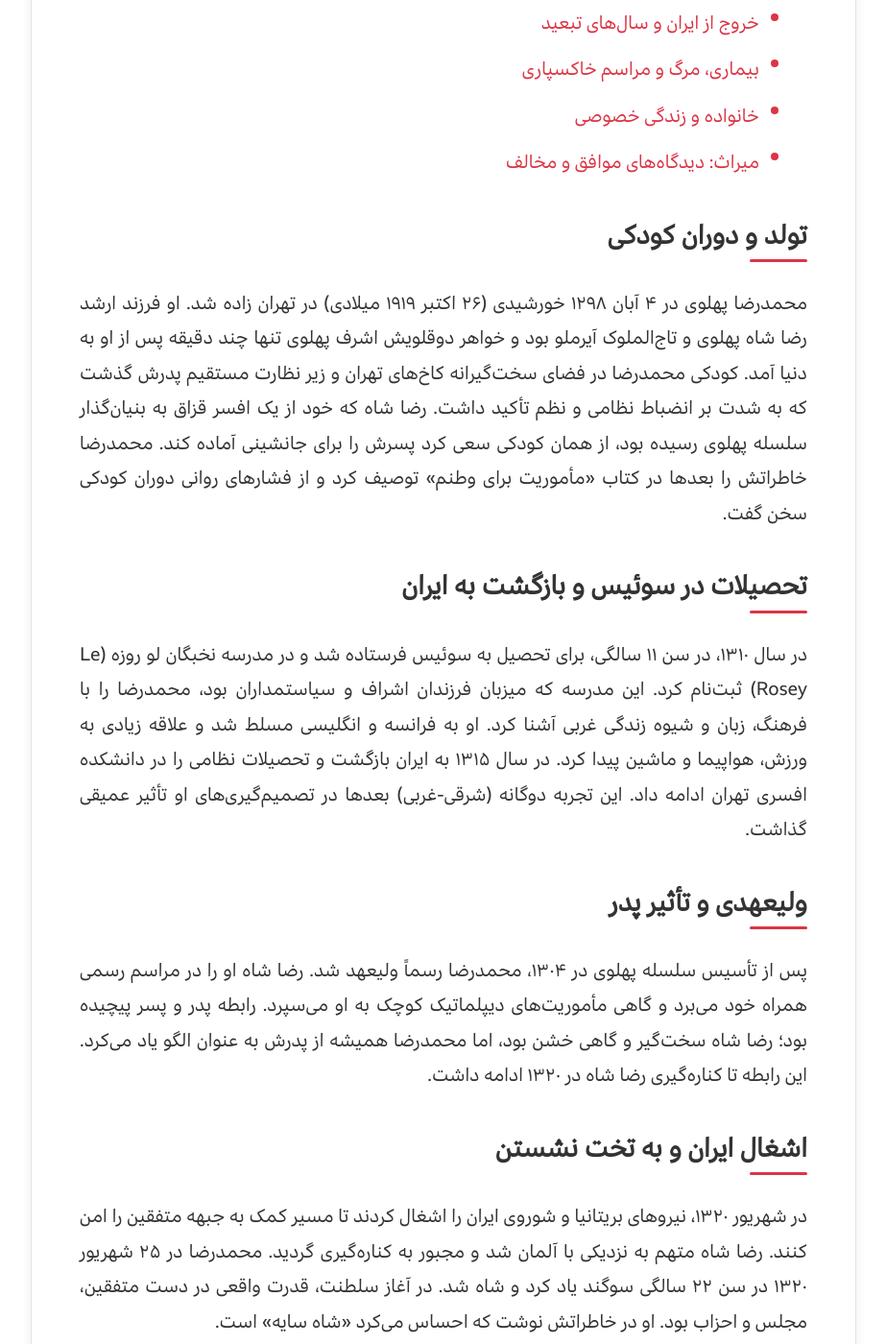
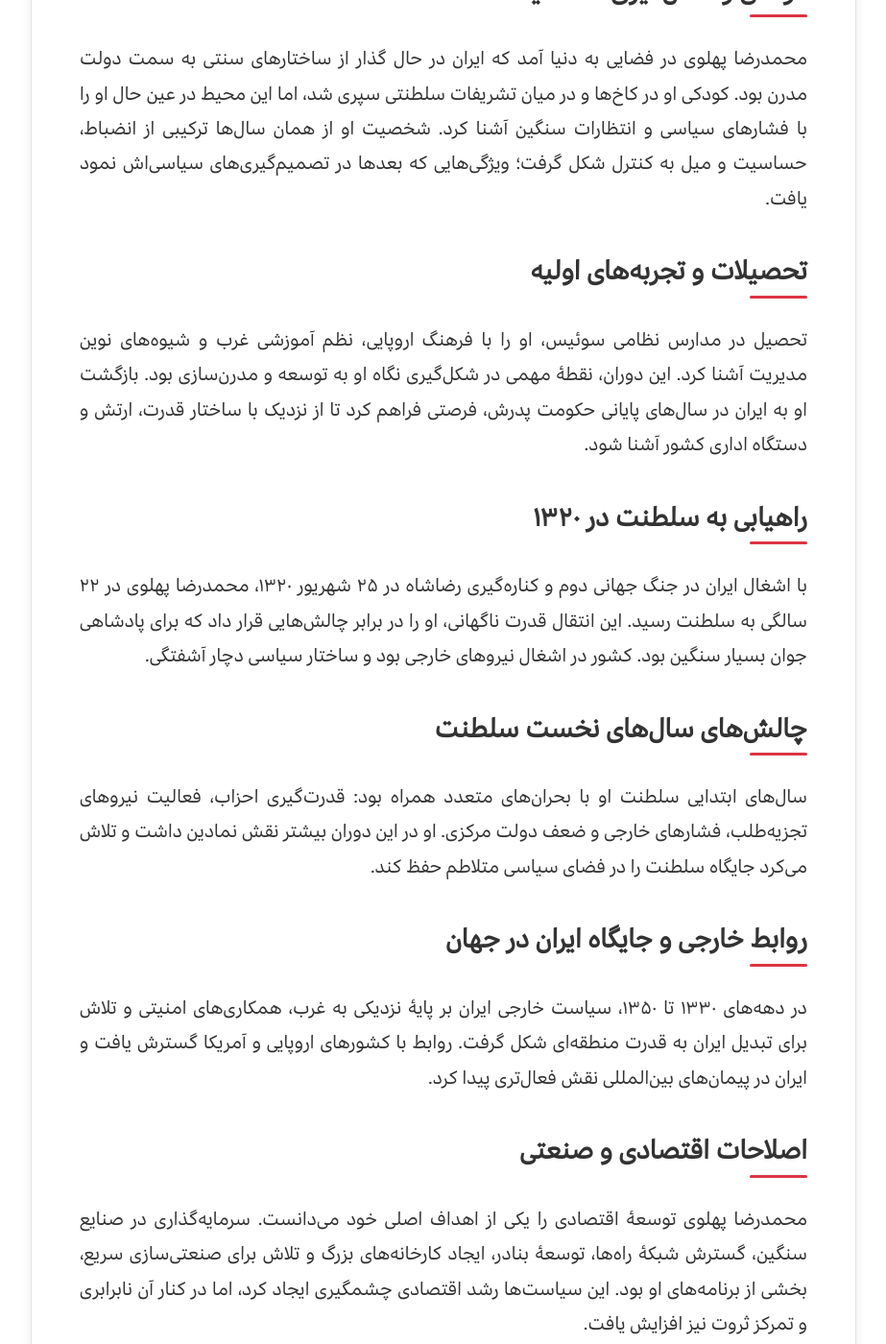
Before and after one commit to darkblog/darkblog.github.io, a Jekyll site: the page built from _posts/2025-12-28-mohammadreza-pahlavi.md, in a window 1280 px wide and 1400 px high, scrolled down 2157 px. Shown: the whole window at 96% size, without its empty margins (178-1101 px from the left). Built offline with Jekyll 4.4.1, drawn with Linux system fonts in a browser that asks for light colours; some of the changed text lies outside the part shown.

Commit message:
Update 2025-12-28-mohammadreza-pahlavi.md

```diff
--- a/_posts/2025-12-28-mohammadreza-pahlavi.md
+++ b/_posts/2025-12-28-mohammadreza-pahlavi.md
@@ -5,107 +5,70 @@ permalink: /blog/mohammadreza-pahlavi
 image: /blog/mohammadreza-pahlavi.jpg
 ---
 
-**محمدرضا پهلوی، آخرین شاه ایران، در ۴ آبان ۱۲۹۸ در تهران زاده شد و در سن ۲۲ سالگی، پس از کناره‌گیری پدرش رضا شاه در شهریور ۱۳۲۰، به پادشاهی رسید. سلطنت ۳۷ ساله او با مدرن‌سازی گسترده، انقلاب سفید (شامل اصلاحات ارضی، حق رأی زنان و آموزش همگانی)، رشد اقتصادی چشمگیر در دهه ۱۳۵۰ به دلیل درآمد نفت، و تقویت روابط با غرب همراه بود، اما همزمان با سرکوب مخالفان سیاسی از طریق ساواک، افزایش فاصله طبقاتی و نارضایتی‌های اجتماعی-فرهنگی روبه‌رو شد. اعتراضات گسترده در سال ۱۳۵۷ به انقلاب اسلامی منجر شد و او در ۲۶ دی همان سال ایران را ترک کرد. محمدرضا پهلوی پس از دوران تبعید در کشورهای مختلف و مبارزه با سرطان، در ۵ مرداد ۱۳۵۹ در قاهره درگذشت و میراثش همچنان موضوع بحث‌های متناقض در تاریخ معاصر ایران است**
+محمدرضا پهلوی، دومین پادشاه دودمان پهلوی، در ۴ آبان ۱۲۹۸ در تهران به دنیا آمد و از ۲۵ شهریور ۱۳۲۰ تا ۲۲ بهمن ۱۳۵۷ بر ایران حکومت کرد. دوران او با مدرن‌سازی گسترده، اصلاحات اقتصادی و اجتماعی، گسترش روابط بین‌المللی و همچنین تنش‌های سیاسی داخلی همراه بود. زندگی او از کودکی در محیطی سلطنتی تا سال‌های پایانی در تبعید، سرشار از فراز و فرودهایی است که هرکدام در تاریخ معاصر ایران نقشی تعیین‌کننده داشته‌اند.
 
-## فهرست
+## فهرست مطالب
+- [کودکی و شکل‌گیری شخصیت](#کودکی-و-شکل‌گیری-شخصیت)
+- [تحصیلات و تجربه‌های اولیه](#تحصیلات-و-تجربه‌های-اولیه)
+- [راهیابی به سلطنت در ۱۳۲۰](#راهیابی-به-سلطنت-در-۱۳۲۰)
+- [چالش‌های سال‌های نخست سلطنت](#چالش‌های-سال‌های-نخست-سلطنت)
+- [روابط خارجی و جایگاه ایران در جهان](#روابط-خارجی-و-جایگاه-ایران-در-جهان)
+- [اصلاحات اقتصادی و صنعتی](#اصلاحات-اقتصادی-و-صنعتی)
+- [نقش ارتش و نهادهای امنیتی](#نقش-ارتش-و-نهادهای-امنیتی)
+- [انقلاب سفید و پیامدهای آن](#انقلاب-سفید-و-پیامدهای-آن)
+- [تحولات فرهنگی و اجتماعی](#تحولات-فرهنگی-و-اجتماعی)
+- [رابطه با روحانیت و نیروهای مذهبی](#رابطه-با-روحانیت-و-نیروهای-مذهبی)
+- [افزایش درآمد نفتی و اثرات آن](#افزایش-درآمد-نفتی-و-اثرات-آن)
+- [نارضایتی‌های سیاسی و اجتماعی](#نارضایتی‌های-سیاسی-و-اجتماعی)
+- [سال‌های پایانی حکومت](#سال‌های-پایانی-حکومت)
+- [خروج از ایران در ۱۳۵۷](#خروج-از-ایران-در-۱۳۵۷)
+- [سال‌های تبعید و مرگ](#سال‌های-تبعید-و-مرگ)
+- [میراث تاریخی و ارزیابی‌های متفاوت](#میراث-تاریخی-و-ارزیابی‌های-متفاوت)
 
-- [تولد و دوران کودکی](#تولد-و-دوران-کودکی)
-- [تحصیلات در سوئیس و بازگشت به ایران](#تحصیلات-در-سوییس-و-بازگشت-به-ایران)
-- [ولیعهدی و تأثیر پدر](#ولیعهدی-و-تأثیر-پدر)
-- [اشغال ایران و به تخت نشستن](#اشغال-ایران-و-به-تخت-نشستن)
-- [دوران پرتلاطم دهه ۱۳۲۰](#دوران-پرتلاطم-دهه-۱۳۲۰)
-- [جنبش ملی نفت و کودتای ۲۸ مرداد](#جنبش-ملی-نفت-و-کودتای-۲۸-مرداد)
-- [تثبیت قدرت و آغاز اصلاحات بزرگ](#تثبیت-قدرت-و-آغاز-اصلاحات-بزرگ)
-- [انقلاب سفید: اصول، اجرا و پیامدها](#انقلاب-سفید-اصول-اجرا-و-پیامدها)
-- [سیاست خارجی: اتحاد با غرب و جایگاه منطقه‌ای](#سیاست-خارجی-اتحاد-با-غرب-و-جایگاه-منطقه‌ای)
-- [جشن‌های ۲۵۰۰ ساله شاهنشاهی](#جشن‌های-۲۵۰۰-ساله-شاهنشاهی)
-- [بوم نفتی و رشد اقتصادی دهه ۱۳۵۰](#بوم-نفتی-و-رشد-اقتصادی-دهه-۱۳۵۰)
-- [تغییرات اجتماعی و فرهنگی](#تغییرات-اجتماعی-و-فرهنگی)
-- [ساواک و سرکوب مخالفان](#ساواک-و-سرکوب-مخالفان)
-- [رشد مخالفت‌ها: از روحانیت تا چریک‌ها](#رشد-مخالفت‌ها-از-روحانیت-تا-چریک‌ها)
-- [انقلاب ۱۳۵۷: عوامل و رویدادهای کلیدی](#انقلاب-۱۳۵۷-عوامل-و-رویدادهای-کلیدی)
-- [خروج از ایران و سال‌های تبعید](#خروج-از-ایران-و-سال‌های-تبعید)
-- [بیماری، مرگ و مراسم خاکسپاری](#بیماری-مرگ-و-مراسم-خاکسپاری)
-- [خانواده و زندگی خصوصی](#خانواده-و-زندگی-خصوصی)
-- [میراث: دیدگاه‌های موافق و مخالف](#میراث-دیدگاه‌های-موافق-و-مخالف)
+## کودکی و شکل‌گیری شخصیت
+محمدرضا پهلوی در فضایی به دنیا آمد که ایران در حال گذار از ساختارهای سنتی به سمت دولت مدرن بود. کودکی او در کاخ‌ها و در میان تشریفات سلطنتی سپری شد، اما این محیط در عین حال او را با فشارهای سیاسی و انتظارات سنگین آشنا کرد. شخصیت او از همان سال‌ها ترکیبی از انضباط، حساسیت و میل به کنترل شکل گرفت؛ ویژگی‌هایی که بعدها در تصمیم‌گیری‌های سیاسی‌اش نمود یافت.
 
-## تولد و دوران کودکی
+## تحصیلات و تجربه‌های اولیه
+تحصیل در مدارس نظامی سوئیس، او را با فرهنگ اروپایی، نظم آموزشی غرب و شیوه‌های نوین مدیریت آشنا کرد. این دوران، نقطهٔ مهمی در شکل‌گیری نگاه او به توسعه و مدرن‌سازی بود. بازگشت او به ایران در سال‌های پایانی حکومت پدرش، فرصتی فراهم کرد تا از نزدیک با ساختار قدرت، ارتش و دستگاه اداری کشور آشنا شود.
 
-محمدرضا پهلوی در ۴ آبان ۱۲۹۸ خورشیدی (۲۶ اکتبر ۱۹۱۹ میلادی) در تهران زاده شد. او فرزند ارشد رضا شاه پهلوی و تاج‌الملوک آیرملو بود و خواهر دوقلویش اشرف پهلوی تنها چند دقیقه پس از او به دنیا آمد. کودکی محمدرضا در فضای سخت‌گیرانه کاخ‌های تهران و زیر نظارت مستقیم پدرش گذشت که به شدت بر انضباط نظامی و نظم تأکید داشت. رضا شاه که خود از یک افسر قزاق به بنیان‌گذار سلسله پهلوی رسیده بود، از همان کودکی سعی کرد پسرش را برای جانشینی آماده کند. محمدرضا خاطراتش را بعدها در کتاب «مأموریت برای وطنم» توصیف کرد و از فشارهای روانی دوران کودکی سخن گفت.
+## راهیابی به سلطنت در ۱۳۲۰
+با اشغال ایران در جنگ جهانی دوم و کناره‌گیری رضاشاه در ۲۵ شهریور ۱۳۲۰، محمدرضا پهلوی در ۲۲ سالگی به سلطنت رسید. این انتقال قدرت ناگهانی، او را در برابر چالش‌هایی قرار داد که برای پادشاهی جوان بسیار سنگین بود. کشور در اشغال نیروهای خارجی بود و ساختار سیاسی دچار آشفتگی.
 
-## تحصیلات در سوئیس و بازگشت به ایران
+## چالش‌های سال‌های نخست سلطنت
+سال‌های ابتدایی سلطنت او با بحران‌های متعدد همراه بود: قدرت‌گیری احزاب، فعالیت نیروهای تجزیه‌طلب، فشارهای خارجی و ضعف دولت مرکزی. او در این دوران بیشتر نقش نمادین داشت و تلاش می‌کرد جایگاه سلطنت را در فضای سیاسی متلاطم حفظ کند.
 
-در سال ۱۳۱۰، در سن ۱۱ سالگی، برای تحصیل به سوئیس فرستاده شد و در مدرسه نخبگان لو روزه (Le Rosey) ثبت‌نام کرد. این مدرسه که میزبان فرزندان اشراف و سیاستمداران بود، محمدرضا را با فرهنگ، زبان و شیوه زندگی غربی آشنا کرد. او به فرانسه و انگلیسی مسلط شد و علاقه زیادی به ورزش، هواپیما و ماشین پیدا کرد. در سال ۱۳۱۵ به ایران بازگشت و تحصیلات نظامی را در دانشکده افسری تهران ادامه داد. این تجربه دوگانه (شرقی-غربی) بعدها در تصمیم‌گیری‌های او تأثیر عمیقی گذاشت.
+## روابط خارجی و جایگاه ایران در جهان
+در دهه‌های ۱۳۳۰ تا ۱۳۵۰، سیاست خارجی ایران بر پایهٔ نزدیکی به غرب، همکاری‌های امنیتی و تلاش برای تبدیل ایران به قدرت منطقه‌ای شکل گرفت. روابط با کشورهای اروپایی و آمریکا گسترش یافت و ایران در پیمان‌های بین‌المللی نقش فعال‌تری پیدا کرد.
 
-## ولیعهدی و تأثیر پدر
+## اصلاحات اقتصادی و صنعتی
+محمدرضا پهلوی توسعهٔ اقتصادی را یکی از اهداف اصلی خود می‌دانست. سرمایه‌گذاری در صنایع سنگین، گسترش شبکهٔ راه‌ها، توسعهٔ بنادر، ایجاد کارخانه‌های بزرگ و تلاش برای صنعتی‌سازی سریع، بخشی از برنامه‌های او بود. این سیاست‌ها رشد اقتصادی چشمگیری ایجاد کرد، اما در کنار آن نابرابری و تمرکز ثروت نیز افزایش یافت.
 
-پس از تأسیس سلسله پهلوی در ۱۳۰۴، محمدرضا رسماً ولیعهد شد. رضا شاه او را در مراسم رسمی همراه خود می‌برد و گاهی مأموریت‌های دیپلماتیک کوچک به او می‌سپرد. رابطه پدر و پسر پیچیده بود؛ رضا شاه سخت‌گیر و گاهی خشن بود، اما محمدرضا همیشه از پدرش به عنوان الگو یاد می‌کرد. این رابطه تا کناره‌گیری رضا شاه در ۱۳۲۰ ادامه داشت.
+## نقش ارتش و نهادهای امنیتی
+ارتش برای او ستون اصلی قدرت بود. تقویت نیروهای مسلح، خرید تجهیزات پیشرفته و گسترش ساختارهای امنیتی، بخشی از سیاست‌های او برای تثبیت حکومت بود. این تمرکز بر امنیت، گاهی باعث فاصله گرفتن حکومت از جامعه و افزایش نارضایتی‌ها شد.
 
-## اشغال ایران و به تخت نشستن
+## انقلاب سفید و پیامدهای آن
+در سال ۱۳۴۱، برنامهٔ گسترده‌ای از اصلاحات با عنوان «انقلاب سفید» آغاز شد. اصلاحات ارضی، حق رأی زنان، ملی‌سازی جنگل‌ها و برنامه‌های آموزشی جدید از جمله بخش‌های آن بود. این اصلاحات در کنار دستاوردهای مثبت، مخالفت‌هایی نیز برانگیخت و شکاف‌های اجتماعی را عمیق‌تر کرد.
 
-در شهریور ۱۳۲۰، نیروهای بریتانیا و شوروی ایران را اشغال کردند تا مسیر کمک به جبهه متفقین را امن کنند. رضا شاه متهم به نزدیکی با آلمان شد و مجبور به کناره‌گیری گردید. محمدرضا در ۲۵ شهریور ۱۳۲۰ در سن ۲۲ سالگی سوگند یاد کرد و شاه شد. در آغاز سلطنت، قدرت واقعی در دست متفقین، مجلس و احزاب بود. او در خاطراتش نوشت که احساس می‌کرد «شاه سایه» است.
+## تحولات فرهنگی و اجتماعی
+دوران او شاهد تغییرات گسترده در سبک زندگی، شهرنشینی، آموزش و نقش زنان بود. گسترش دانشگاه‌ها، رسانه‌ها و هنرهای مدرن، چهرهٔ فرهنگی ایران را دگرگون کرد. اما این تغییرات سریع، برای بخشی از جامعه نگران‌کننده بود و مقاومت‌هایی ایجاد کرد.
 
-## دوران پرتلاطم دهه ۱۳۲۰
+## رابطه با روحانیت و نیروهای مذهبی
+اختلافات میان حکومت و روحانیت از اوایل دههٔ ۱۳۴۰ شدت گرفت. سیاست‌های فرهنگی و اصلاحات اجتماعی، از نگاه برخی نیروهای مذهبی تهدیدی برای سنت‌ها تلقی می‌شد. این شکاف در سال‌های بعد به یکی از عوامل اصلی نارضایتی عمومی تبدیل شد.
 
-دهه ۱۳۲۰ دوره‌ای از آزادی نسبی سیاسی اما بحران‌های متعدد بود: بحران آذربایجان (جدایی‌طلبی با حمایت شوروی)، قیام فرقه دموکرات، ترور نافرجام شاه در ۱۳۲۷، و شکل‌گیری جبهه ملی. شاه در این دوره سعی کرد تعادل بین قدرت‌های بزرگ برقرار کند و ارتش را بازسازی نماید.
+## افزایش درآمد نفتی و اثرات آن
+افزایش قیمت نفت در سال ۱۳۵۲، درآمد ایران را چند برابر کرد. این ثروت عظیم امکان اجرای پروژه‌های بزرگ را فراهم کرد، اما همزمان موجب تورم، فساد اداری و گسترش فاصلهٔ طبقاتی شد. سرعت توسعه از توان مدیریتی کشور پیشی گرفت.
 
-## جنبش ملی نفت و کودتای ۲۸ مرداد
+## نارضایتی‌های سیاسی و اجتماعی
+در دههٔ ۱۳۵۰، محدودیت‌های سیاسی، تمرکز قدرت، نابرابری اقتصادی و فشارهای امنیتی باعث افزایش نارضایتی شد. گروه‌های مختلف از روشنفکران تا مذهبی‌ها و طبقات متوسط شهری، هرکدام دلایل متفاوتی برای اعتراض داشتند.
 
-در سال ۱۳۳۰، دکتر محمد مصدق نخست‌وزیر شد و صنعت نفت را ملی کرد. این اقدام روابط ایران با بریتانیا را تیره کرد و بحران اقتصادی ایجاد نمود. اختلاف شاه و مصدق عمیق شد. در ۲۵ مرداد ۱۳۳۲ شاه فرمان عزل مصدق را صادر کرد که شکست خورد و شاه به رم گریخت. اما در ۲۸ مرداد، با عملیات سازمان‌یافته (عملیات آژاکس با حمایت CIA و MI6)، دولت مصدق سقوط کرد و شاه بازگشت. این رویداد نقطه عطفی بود که قدرت شاه را به شدت افزایش داد.
+## سال‌های پایانی حکومت
+از ۱۳۵۵ به بعد، اعتراضات گسترده‌تر شد. حکومت تلاش کرد با اصلاحات دیرهنگام، فضای سیاسی را آرام کند، اما شکاف میان مردم و دولت عمیق‌تر شده بود. رویدادهای سال ۱۳۵۷ به سرعت به نقطهٔ بی‌بازگشت رسید.
 
-## تثبیت قدرت و آغاز اصلاحات بزرگ
+## خروج از ایران در ۱۳۵۷
+در ۲۶ دی ۱۳۵۷، محمدرضا پهلوی ایران را ترک کرد. این خروج، پایان رسمی سلطنت پهلوی در ایران بود. او در پیام‌های پایانی خود امیدوار بود که آرامش به کشور بازگردد، اما تحولات مسیر دیگری را طی کرد.
 
-پس از ۱۳۳۲، مخالفان سیاسی سرکوب شدند، جبهه ملی تضعیف شد و شاه کنترل ارتش و دستگاه امنیتی را در دست گرفت. در دهه ۱۳۴۰ او برنامه‌های مدرن‌سازی گسترده‌ای را آغاز کرد که اوج آن «انقلاب سفید» بود.
+## سال‌های تبعید و مرگ
+پس از خروج از ایران، او در چند کشور اقامت کرد و با بیماری دست‌وپنجه نرم می‌کرد. سرانجام در ۵ مرداد ۱۳۵۹ در قاهره درگذشت و در همان‌جا به خاک سپرده شد.
 
-## انقلاب سفید: اصول، اجرا و پیامدها
-
-انقلاب سفید در سال ۱۳۴۱ با شش اصل اولیه (اصلاحات ارضی، ملی کردن جنگل‌ها، سهیم کردن کارگران در سود کارخانه‌ها، حق رأی زنان، سپاه دانش و سپاه بهداشت) در همه‌پرسی تصویب شد. بعدها اصول بیشتری اضافه شد. اصلاحات ارضی بزرگ‌ترین تغییر بود که زمین‌های بزرگ را توزیع کرد، اما اجرای ناقص آن باعث مهاجرت گسترده روستاییان، بیکاری شهری و نارضایتی مالکان قدیمی شد. حق رأی زنان و آموزش همگانی گام‌های مهمی در برابری جنسیتی و سوادآموزی بودند.
-
-## سیاست خارجی: اتحاد با غرب و جایگاه منطقه‌ای
-
-شاه ایران را به متحد نزدیک ایالات متحده تبدیل کرد و در پیمان سنتو عضویت یافت. روابط پنهان با اسرائیل برقرار بود و ایران از جمله اولین کشورهای مسلمان بود که اسرائیل را به رسمیت شناخت. در سال ۱۳۵۰ مسئله بحرین با همه‌پرسی حل شد و ایران از ادعایش صرف‌نظر کرد. شاه همچنین نقش مهمی در تأسیس اوپک داشت و قیمت نفت را بالا برد.
-
-## جشن‌های ۲۵۰۰ ساله شاهنشاهی
-
-در مهر ۱۳۵۰ جشن‌های پرهزینه‌ای در تخت جمشید برگزار شد که رهبران بسیاری از کشورها در آن شرکت کردند. هدف نمایش تمدن ایران باستان و مشروعیت سلسله پهلوی بود، اما هزینه‌های گزاف (گفته می‌شود بیش از ۱۰۰ میلیون دلار) و نمایش تجمل در برابر فقر موجود، انتقادهای شدیدی برانگیخت.
-
-## بوم نفتی و رشد اقتصادی دهه ۱۳۵۰
-
-پس از بحران نفت ۱۹۷۳، درآمد ایران چند برابر شد. برنامه‌های صنعتی، ساخت آزادراه‌ها، سدها، کارخانه‌ها و خرید تسلیحات گسترده انجام گرفت. نرخ رشد اقتصادی گاهی به ۱۰-۱۲ درصد رسید و ایران به «ژاپن خاورمیانه» تشبیه می‌شد. اما این رشد همراه با تورم بالا، فساد و فاصله طبقاتی بود.
-
-## تغییرات اجتماعی و فرهنگی
-
-زنان حقوق بیشتری یافتند، حجاب اجباری نبود، دانشگاه‌ها گسترش یافتند و طبقه متوسط شهری رشد کرد. سینمای ایران، موسیقی پاپ و ادبیات مدرن شکوفا شد. اما غربی‌سازی سریع برای بسیاری از طبقات سنتی قابل قبول نبود.
-
-## ساواک و سرکوب مخالفان
-
-سازمان اطلاعات و امنیت کشور (ساواک) در سال ۱۳۳۵ تأسیس شد و به ابزاری برای سرکوب کمونیست‌ها، ملی‌گرایان و اسلام‌گرایان تبدیل گردید. شکنجه و زندان سیاسی رایج بود و گزارش‌های سازمان‌های حقوق بشری از نقض گسترده حقوق سخن می‌گفتند.
-
-## رشد مخالفت‌ها: از روحانیت تا چریک‌ها
-
-آیت‌الله خمینی از سال ۱۳۴۲ علیه انقلاب سفید و کاپیتولاسیون اعتراض کرد و تبعید شد. چریک‌های فدایی خلق و مجاهدین خلق عملیات مسلحانه انجام دادند. اعتراضات کارگری، دانشجویی و بازاری در اواخر دهه ۱۳۵۰ شدت گرفت.
-
-## انقلاب ۱۳۵۷: عوامل و رویدادهای کلیدی
-
-ترکیبی از تورم، سرکوب سیاسی، نارضایتی روحانیت، بحران هویت فرهنگی و شعارهای ضداشاهی منجر به اعتراضات گسترده شد. رویدادهایی چون آتش‌سوزی سینما رکس، جمعه سیاه و اعتصابات نفتی رژیم را فلج کرد. شاه در آبان ۱۳۵۷ دولت نظامی شریف امامی و سپس بختیار را منصوب کرد، اما دیر شده بود.
-
-## خروج از ایران و سال‌های تبعید
-
-در ۲۶ دی ۱۳۵۷ شاه همراه فرح و خانواده ایران را ترک کرد و گفت «برای استراحت و درمان» می‌رود. او ابتدا به مصر (مهمان انور سادات)، سپس مراکش، باهاما، مکزیک و آمریکا رفت.
-
-## بیماری، مرگ و مراسم خاکسپاری
-
-شاه از سال‌ها پیش به سرطان مبتلا بود. در آمریکا تحت درمان قرار گرفت که جنجال سیاسی ایجاد کرد (گروگان‌گیری سفارت). سپس به پاناما و دوباره مصر رفت. در ۵ مرداد ۱۳۵۹ در قاهره درگذشت و در مسجد الرفاعی به خاک سپرده شد.
-
-## خانواده و زندگی خصوصی
-
-محمدرضا سه بار ازدواج کرد:
-- با فوزیه (۱۳۱۷–۱۳۲۷) → دختر شهناز
-- با ثریا اسفندیاری (۱۳۲۹–۱۳۳۶) → بدون فرزند
-- با فرح دیبا (۱۳۳۸) → رضا (ولیعهد)، فرحناز، علیرضا و لیلا
-
-او علاقه زیادی به خلبانی، اسکی و عکاسی داشت و کتاب‌هایی چون «مأموریت برای وطنم» و «پاسخ به تاریخ» نوشت.
-
-## میراث: دیدگاه‌های موافق و مخالف
-
-حامیان شاه او را معمار ایران مدرن می‌دانند که کشور را از عقب‌ماندگی کشاورزی به صنعتی شدن رساند، حقوق زنان را ارتقا داد و جایگاه بین‌المللی ایران را تقویت کرد. منتقدان او را دیکتاتوری وابسته به غرب می‌خوانند که با سرکوب و نادیده گرفتن فرهنگ سنتی، زمینه انقلاب را فراهم کرد. مورخانی چون عباس میلانی و یرواند آبراهامیان دیدگاه‌های متفاوتی ارائه داده‌اند. بحث درباره دوران او پس از دهه‌ها همچنان داغ است و نشان‌دهنده پیچیدگی تاریخ معاصر ایران است.
+## میراث تاریخی و ارزیابی‌های متفاوت
+میراث محمدرضا پهلوی همچنان موضوع بحث و تحلیل است. برخی او را نماد توسعه و مدرن‌سازی می‌دانند و برخی دیگر دوران او را سرشار از نابرابری و محدودیت‌های سیاسی توصیف می‌کنند. آنچه مسلم است، نقش او در تاریخ معاصر ایران بسیار پررنگ و تأثیرگذار بوده و بررسی دوران او بدون توجه به پیچیدگی‌های سیاسی، اقتصادی و اجتماعی آن دوره ممکن نیست.
```
